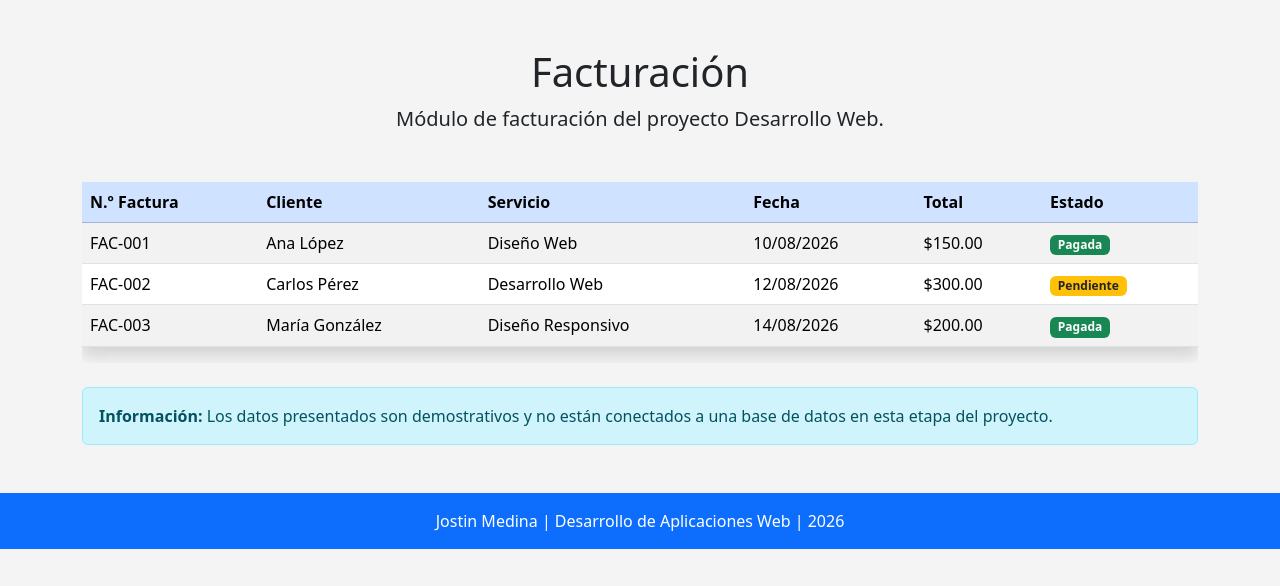
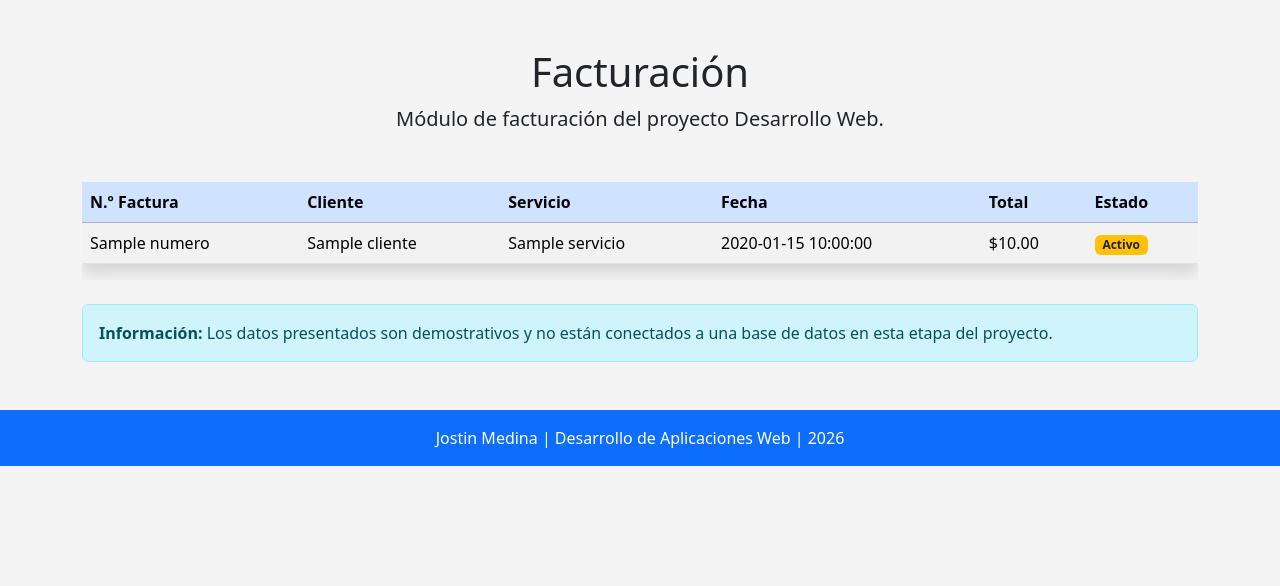
Before and after one commit to JOSTIN17/Proyecto-Desarrollo-Web, a Flask app: template templates/facturacion.html in a window 1280 px wide. Shown: the part 56-642 px from the top of the page. Run offline with Flask 3, Linux system fonts and the light colour scheme; the template is opened without the code that fills it: most values are stand-ins (such as "Sample title", 1, 10 or a date in 2020).

Commit message:
Convertir facturacion en contenido dinámico con Jinja2

```diff
--- a/templates/facturacion.html
+++ b/templates/facturacion.html
@@ -32,44 +32,51 @@ Facturación - Desarrollo Web
 
             <tbody>
 
+                {% for factura in facturas %}
+
                 <tr>
-                    <td>FAC-001</td>
-                    <td>Ana López</td>
-                    <td>Diseño Web</td>
-                    <td>10/08/2026</td>
-                    <td>$150.00</td>
+
                     <td>
-                        <span class="badge bg-success">
-                            Pagada
-                        </span>
+                        {{ factura.numero }}
                     </td>
+
+                    <td>
+                        {{ factura.cliente }}
+                    </td>
+
+                    <td>
+                        {{ factura.servicio }}
+                    </td>
+
+                    <td>
+                        {{ factura.fecha }}
+                    </td>
+
+                    <td>
+                        ${{ "%.2f"|format(factura.total) }}
+                    </td>
+
+                    <td>
+
+                        {% if factura.estado == "Pagada" %}
+
+                            <span class="badge bg-success">
+                                {{ factura.estado }}
+                            </span>
+
+                        {% else %}
+
+                            <span class="badge bg-warning text-dark">
+                                {{ factura.estado }}
+                            </span>
+
+                        {% endif %}
+
+                    </td>
+
                 </tr>
 
-                <tr>
-                    <td>FAC-002</td>
-                    <td>Carlos Pérez</td>
-                    <td>Desarrollo Web</td>
-                    <td>12/08/2026</td>
-                    <td>$300.00</td>
-                    <td>
-                        <span class="badge bg-warning text-dark">
-                            Pendiente
-                        </span>
-                    </td>
-                </tr>
-
-                <tr>
-                    <td>FAC-003</td>
-                    <td>María González</td>
-                    <td>Diseño Responsivo</td>
-                    <td>14/08/2026</td>
-                    <td>$200.00</td>
-                    <td>
-                        <span class="badge bg-success">
-                            Pagada
-                        </span>
-                    </td>
-                </tr>
+                {% endfor %}
 
             </tbody>
 
@@ -78,9 +85,12 @@ Facturación - Desarrollo Web
     </div>
 
     <div class="alert alert-info mt-4">
+
         <strong>Información:</strong>
+
         Los datos presentados son demostrativos y no están conectados
         a una base de datos en esta etapa del proyecto.
+
     </div>
 
 </div>
```
